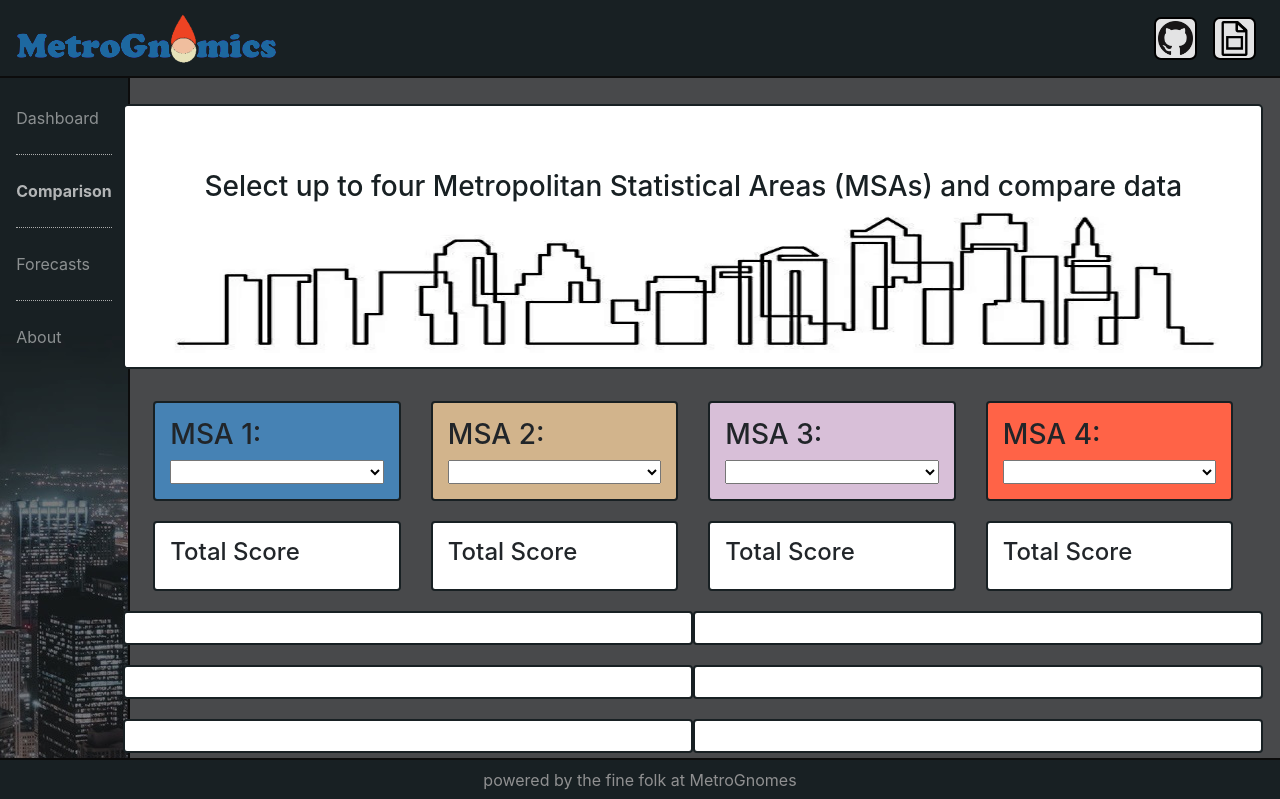
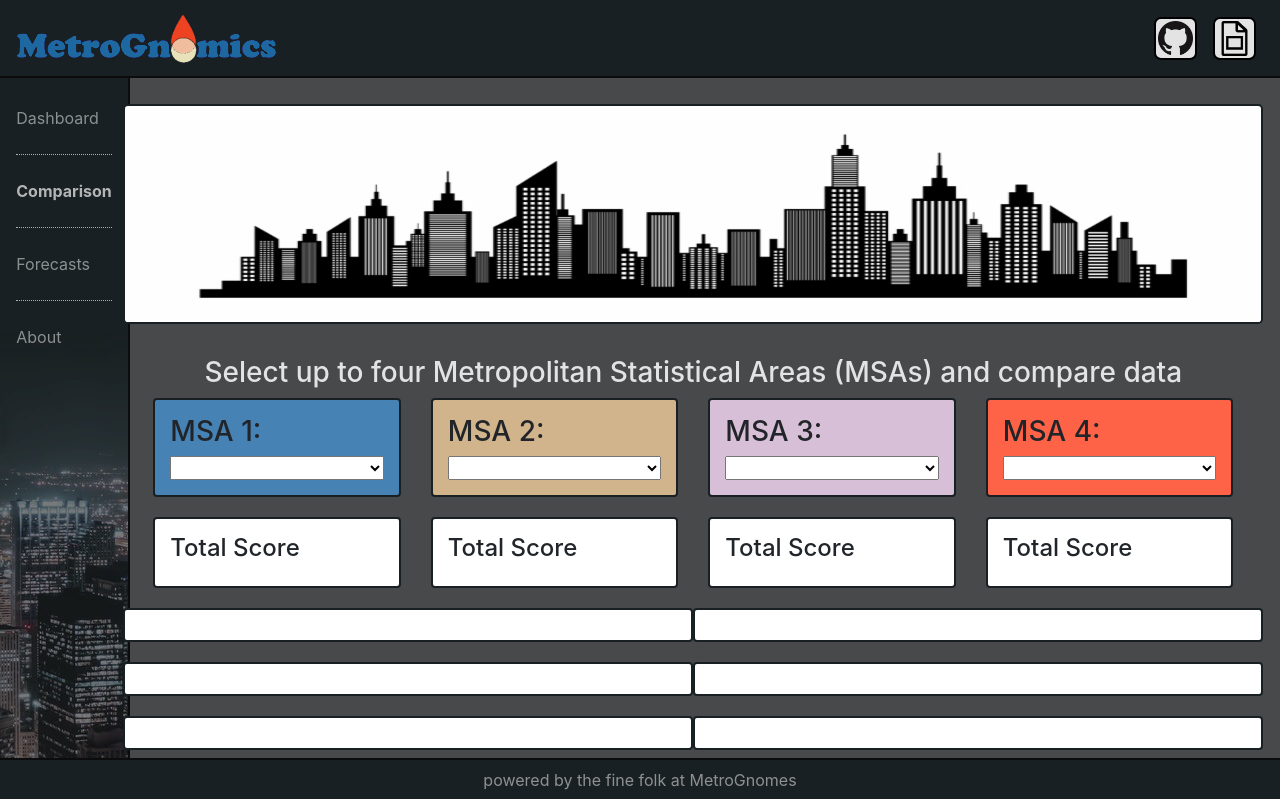
Before and after one commit to penlow99/FinalProject_BusinessFormation, a Flask app: page /comparison in a window 1280 px wide. Shown: the top 799 px of the page. Run offline with Flask 2, Linux system fonts and the light colour scheme; lists and menus that the app fills with data are empty; some libraries are stand-ins or nearby versions.

Commit message:
comparison updates

```diff
--- a/static/css/style.css
+++ b/static/css/style.css
@@ -172,11 +172,17 @@ label {
 }
 
 .jumbotron {
-  background-image: url("../images/skyline.png");
+  background-image: url("../images/skyline.jpeg");
   background-size: 100% 100%;
   text-align: center;
   color: #182023;
   border: 2px solid #182023;
+  height: 220px;
+}
+
+.header-text {
+  text-align: center;
+  color: #e3e3e4;
 }
 
 #MSA1 {
--- a/static/csv/rank.csv
+++ b/static/csv/ranks.csv
@@ -209,7 +209,7 @@ Select MSA,0
 "Longview, TX",1551
 "Longview, WA",1990
 "Los Angeles-Long Beach-Anaheim, CA",1926
-"Louisville/Jefferson County, KY-IN",1540
+"Louisville-Jefferson County, KY-IN",1540
 "Lubbock, TX",2191
 "Lynchburg, VA",1669
 "Macon-Bibb County, GA",1170
@@ -243,7 +243,7 @@ Select MSA,0
 "Myrtle Beach-Conway-North Myrtle Beach, SC-NC",1918.5
 "Napa, CA",1719.5
 "Naples-Marco Island, FL",2138.5
-"Nashville-Davidson--Murfreesboro--Franklin, TN",1754
+"Nashville-Davidson-Murfreesboro-Franklin, TN",1754
 "New Bern, NC",1293
 "New Haven-Milford, CT",1154.5
 "New Orleans-Metairie, LA",1005.5
@@ -312,7 +312,7 @@ Select MSA,0
 "Santa Maria-Santa Barbara, CA",1852
 "Santa Rosa-Petaluma, CA",1746
 "Savannah, GA",1823
-"Scranton--Wilkes-Barre, PA",1109.5
+"Scranton-Wilkes-Barre, PA",1109.5
 "Seattle-Tacoma-Bellevue, WA",2586.5
 "Sebastian-Vero Beach, FL",1627.5
 "Sebring-Avon Park, FL",1292
--- a/static/js/city_comparison.js
+++ b/static/js/city_comparison.js
@@ -87,10 +87,7 @@ function init() {
 
 }
 
-
-
-
-
+var rankFile = document.getElementById("rankFile").value
 
 // Initialize the dashboard
 init();
@@ -1012,7 +1009,7 @@ function buildCharts(sample, sample2, sample3, sample4) {
     })
 
     //Create the trace for the gauge chart 1.
-    Plotly.d3.csv("static/csv/rank.csv", function (err, rows) {
+    Plotly.d3.csv(rankFile, function (err, rows) {
 
         function unpack(rows, key) {
             return rows.map(function (row) { return row[key]; });
@@ -1059,7 +1056,7 @@ function buildCharts(sample, sample2, sample3, sample4) {
     })
 
     // // Create the trace for the gauge chart 2.
-    Plotly.d3.csv("static/csv/rank.csv", function (err, rows) {
+    Plotly.d3.csv(rankFile, function (err, rows) {
 
         function unpack(rows, key) {
             return rows.map(function (row) { return row[key]; });
@@ -1106,7 +1103,7 @@ function buildCharts(sample, sample2, sample3, sample4) {
     })
 
     // // 4. Create the trace for the gauge chart 3.
-    Plotly.d3.csv("static/csv/rank.csv", function (err, rows) {
+    Plotly.d3.csv(rankFile, function (err, rows) {
 
         function unpack(rows, key) {
             return rows.map(function (row) { return row[key]; });
@@ -1153,7 +1150,7 @@ function buildCharts(sample, sample2, sample3, sample4) {
     })
 
     // // 4. Create the trace for the gauge chart 4.
-    Plotly.d3.csv("static/csv/rank.csv", function (err, rows) {
+    Plotly.d3.csv(rankFile, function (err, rows) {
 
         function unpack(rows, key) {
             return rows.map(function (row) { return row[key]; });
--- a/templates/comparison.html
+++ b/templates/comparison.html
@@ -3,10 +3,10 @@
 {% block main_content %}
 <div class="container">
   <div class="row">
-    <div class="col-md-12 jumbotron text-center" style="height:265px;">
-      <h3> Select up to four Metropolitan Statistical Areas (MSAs) and compare data</h3>
+    <div class="col-md-12 jumbotron text-center">
     </div>
   </div>
+  <h3 class="header-text"> Select up to four Metropolitan Statistical Areas (MSAs) and compare data</h3>
   <div class='container'>
     <div class="row">
       <div class="col-md-3">
@@ -111,6 +111,7 @@
     </div>
   </div>
 </div>
+<input type="hidden" id="rankFile" name="rankFile" value="{{ url_for('static', filename='csv/ranks.csv') }}">
     <script src="https://cdnjs.cloudflare.com/ajax/libs/d3/5.5.0/d3.js"></script>
     <script src="https://cdn.plot.ly/plotly-latest.min.js"></script>
     <script src="{{ url_for('static', filename='js/city_comparison.js') }}"></script>
--- a/templates/table.html
+++ b/templates/table.html
@@ -2,8 +2,8 @@
 
 {% block main_content %}
     <div class="table-title">
-        <span class="table-title-span">&nbsp;Forcasted Data for 2024&nbsp;</span><br><br>
-        <span>Roc = Rate of Change</span>
+        <span class="table-title-span">&nbsp;Forecast Data for 2024&nbsp;</span><br><br>
+        <span>RoC = Rate of Change</span>
     </div>
     <div class="col-md-10 table-holder">
         {{ table|safe }}
```
Also changed, not shown: static/images/skyline.jpeg (added).
